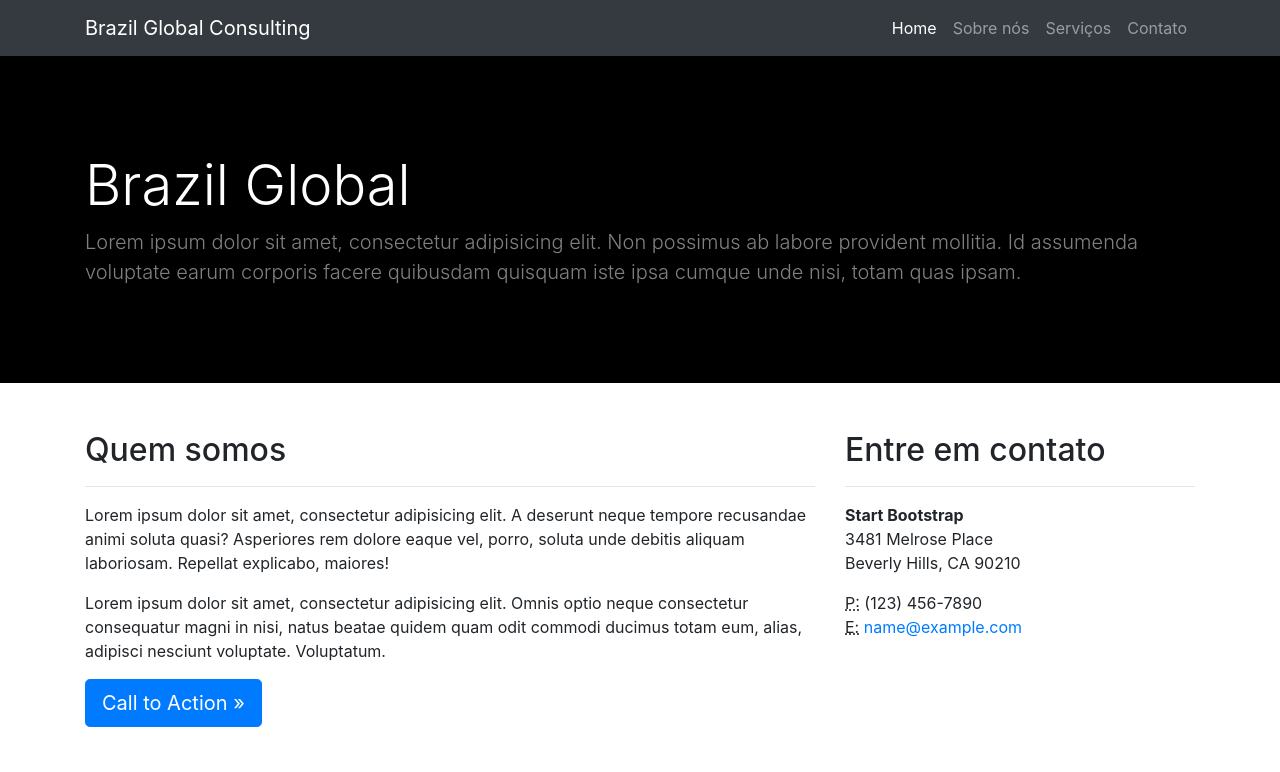
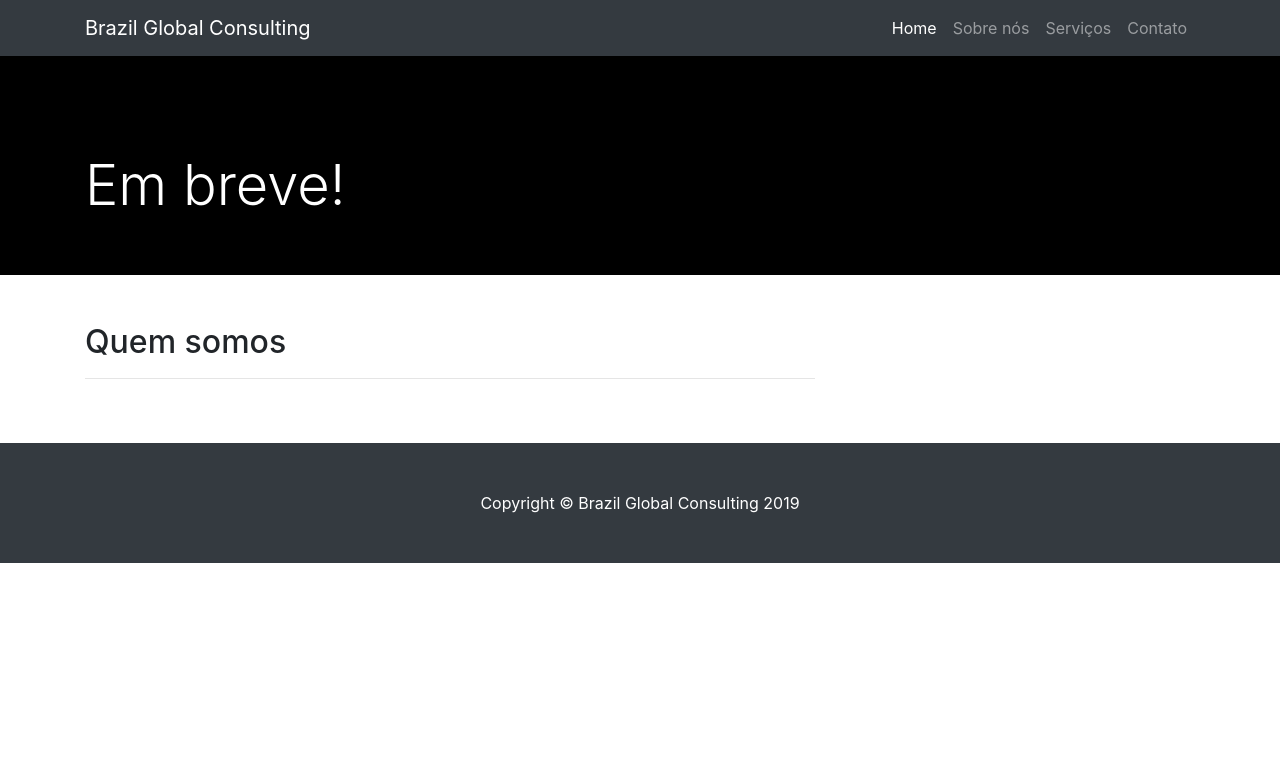
Before and after one commit to migueljoaod/migueljoaod.github.io, a website: page index.html in a window 1280 px wide. Shown: the top 772 px of the page. Drawn offline with Linux system fonts and the light colour scheme.

Commit message:
Changing body to look like landing page

```diff
--- a/index.html
+++ b/index.html
@@ -53,8 +53,8 @@
     <div class="container h-100">
       <div class="row h-100 align-items-center">
         <div class="col-lg-12">
-          <h1 class="display-4 text-white mt-5 mb-2">Brazil Global</h1>
-          <p class="lead mb-5 text-white-50">Lorem ipsum dolor sit amet, consectetur adipisicing elit. Non possimus ab labore provident mollitia. Id assumenda voluptate earum corporis facere quibusdam quisquam iste ipsa cumque unde nisi, totam quas ipsam.</p>
+          <h1 class="display-4 text-white mt-5 mb-2">Em breve!</h1>
+          <!-- <p class="lead mb-5 text-white-50">Lorem ipsum dolor sit amet, consectetur adipisicing elit. Non possimus ab labore provident mollitia. Id assumenda voluptate earum corporis facere quibusdam quisquam iste ipsa cumque unde nisi, totam quas ipsam.</p> -->
         </div>
       </div>
     </div>
@@ -67,11 +67,11 @@
       <div class="col-md-8 mb-5">
         <h2>Quem somos</h2>
         <hr>
-        <p>Lorem ipsum dolor sit amet, consectetur adipisicing elit. A deserunt neque tempore recusandae animi soluta quasi? Asperiores rem dolore eaque vel, porro, soluta unde debitis aliquam laboriosam. Repellat explicabo, maiores!</p>
+        <!-- <p>Lorem ipsum dolor sit amet, consectetur adipisicing elit. A deserunt neque tempore recusandae animi soluta quasi? Asperiores rem dolore eaque vel, porro, soluta unde debitis aliquam laboriosam. Repellat explicabo, maiores!</p>
         <p>Lorem ipsum dolor sit amet, consectetur adipisicing elit. Omnis optio neque consectetur consequatur magni in nisi, natus beatae quidem quam odit commodi ducimus totam eum, alias, adipisci nesciunt voluptate. Voluptatum.</p>
-        <a class="btn btn-primary btn-lg" href="#">Call to Action &raquo;</a>
+        <a class="btn btn-primary btn-lg" href="#">Call to Action &raquo;</a> -->
       </div>
-      <div class="col-md-4 mb-5">
+      <!-- <div class="col-md-4 mb-5">
         <h2>Entre em contato</h2>
         <hr>
         <address>
@@ -87,11 +87,11 @@
           <abbr title="Email">E:</abbr>
           <a href="mailto:#">name@example.com</a>
         </address>
-      </div>
+      </div> -->
     </div>
     <!-- /.row -->
 
-    <div class="row">
+    <!-- <div class="row">
       <div class="col-md-4 mb-5">
         <div class="card h-100">
           <img class="card-img-top" src="http://placehold.it/300x200" alt="">
@@ -128,7 +128,7 @@
           </div>
         </div>
       </div>
-    </div>
+    </div> -->
     <!-- /.row -->
 
   </div>
```
